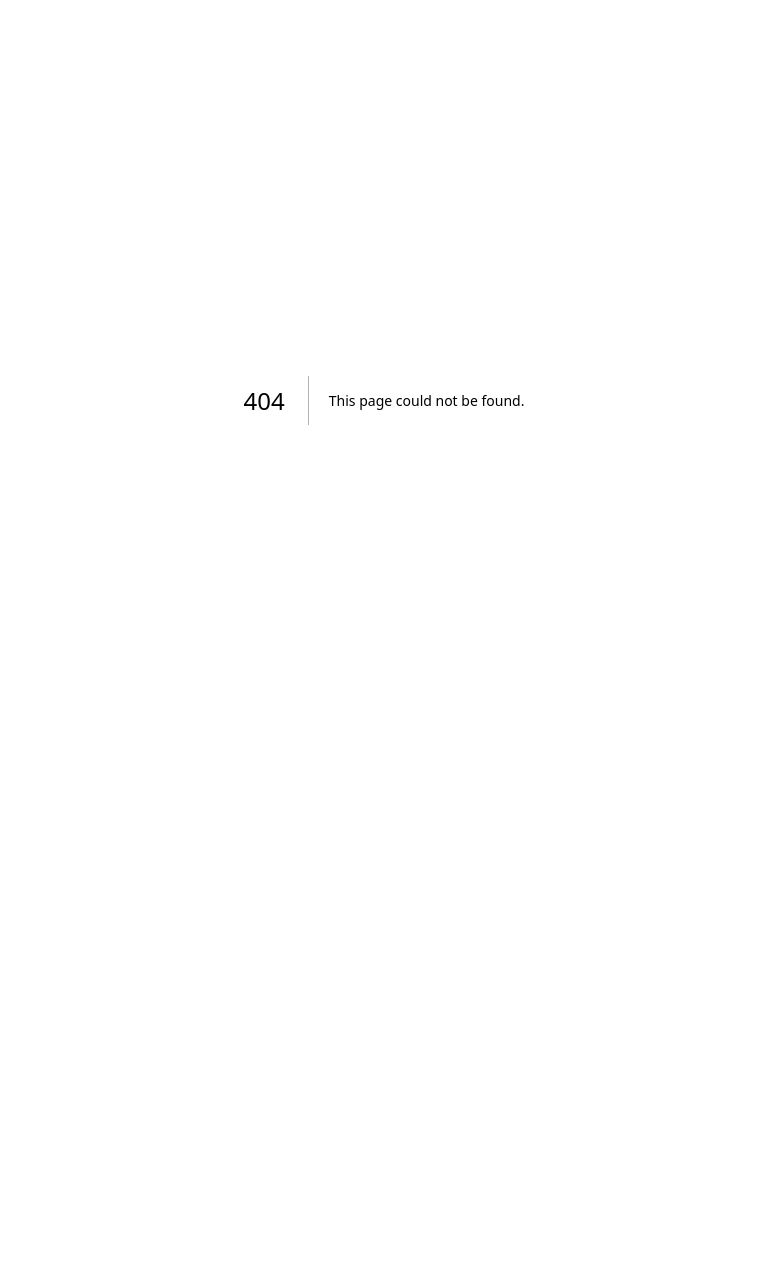
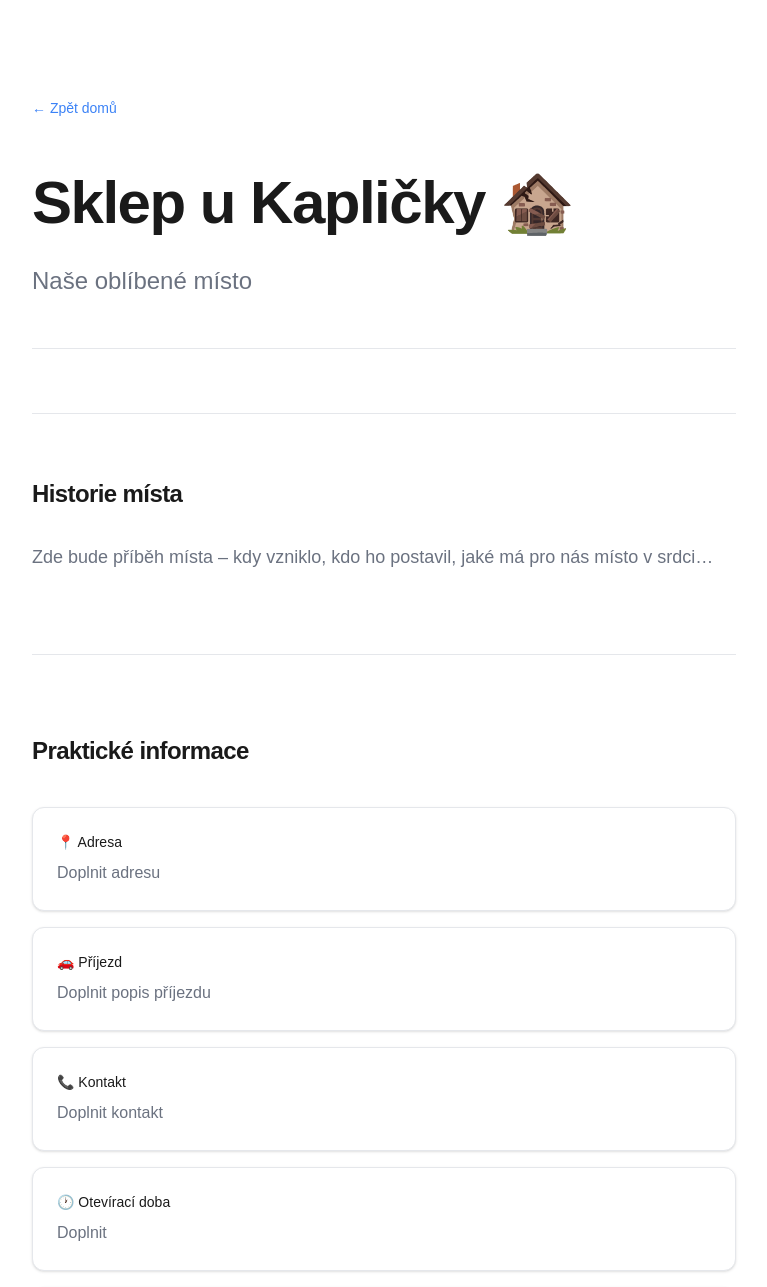
Before and after one commit to pavelnekula/rodinny-web, a Next.js app: page /sklep-u-kaplicky in a window 1280 px wide. Before the commit this address had no page. Shown: the top 1287 px of the page, without its empty margins (256-1023 px from the left). Before the commit the page ends 800 px from the top, so only its background shows below. Built offline with nearby package versions, Linux system fonts and the light colour scheme.

Commit message:
v0.ž-sklep
Made-with: Cursor

```diff
--- /dev/null
+++ b/app/sklep-u-kaplicky/page.tsx
@@ -0,0 +1,102 @@
+import type { Metadata } from "next";
+import Link from "next/link";
+
+const MAPS_URL = "https://maps.app.goo.gl/qEx7BNZjUKY4hXLp6";
+
+export const metadata: Metadata = {
+  title: "Sklep u Kapličky | Rodinný web",
+  description: "Sklep u Kapličky – naše oblíbené místo.",
+};
+
+export default function SklepUKaplickyPage() {
+  return (
+    <div className="min-h-screen bg-[#ffffff] text-[#1a1a1a]">
+      <div className="mx-auto max-w-3xl px-6 py-16 sm:px-8 sm:py-20 md:py-24">
+        <Link
+          href="/"
+          className="inline-flex text-sm font-light text-[#3b82f6] transition hover:underline focus-visible:outline focus-visible:ring-2 focus-visible:ring-[#3b82f6] focus-visible:ring-offset-2"
+          aria-label="Zpět na hlavní stránku"
+        >
+          ← Zpět domů
+        </Link>
+
+        <header className="mt-12 border-b border-[#e5e7eb] pb-12">
+          <h1 className="text-4xl font-semibold leading-[1.15] tracking-tight text-[#1a1a1a] sm:text-5xl md:text-6xl">
+            Sklep u Kapličky 🏚️
+          </h1>
+          <p className="mt-6 text-xl font-light leading-relaxed text-[#6b7280] sm:text-2xl">
+            Naše oblíbené místo
+          </p>
+        </header>
+
+        <article className="mt-16 border-t border-[#e5e7eb] pt-16">
+          <h2 className="text-2xl font-semibold tracking-tight text-[#1a1a1a]">
+            Historie místa
+          </h2>
+          <div className="mt-8 space-y-6 text-lg font-light leading-[1.75] text-[#6b7280]">
+            <p>
+              Zde bude příběh místa – kdy vzniklo, kdo ho postavil, jaké má pro
+              nás místo v srdci…
+            </p>
+          </div>
+        </article>
+
+        <section className="mt-20 border-t border-[#e5e7eb] pt-20">
+          <h2 className="text-2xl font-semibold tracking-tight text-[#1a1a1a]">
+            Praktické informace
+          </h2>
+          <ul className="mt-10 flex flex-col gap-4">
+            <li className="rounded-xl border border-[#e5e7eb] bg-[#ffffff] p-6 shadow-sm">
+              <p className="text-sm font-medium text-[#1a1a1a]">
+                <span aria-hidden>📍</span> Adresa
+              </p>
+              <p className="mt-2 font-light leading-relaxed text-[#6b7280]">
+                Doplnit adresu
+              </p>
+            </li>
+            <li className="rounded-xl border border-[#e5e7eb] bg-[#ffffff] p-6 shadow-sm">
+              <p className="text-sm font-medium text-[#1a1a1a]">
+                <span aria-hidden>🚗</span> Příjezd
+              </p>
+              <p className="mt-2 font-light leading-relaxed text-[#6b7280]">
+                Doplnit popis příjezdu
+              </p>
+            </li>
+            <li className="rounded-xl border border-[#e5e7eb] bg-[#ffffff] p-6 shadow-sm">
+              <p className="text-sm font-medium text-[#1a1a1a]">
+                <span aria-hidden>📞</span> Kontakt
+              </p>
+              <p className="mt-2 font-light leading-relaxed text-[#6b7280]">
+                Doplnit kontakt
+              </p>
+            </li>
+            <li className="rounded-xl border border-[#e5e7eb] bg-[#ffffff] p-6 shadow-sm">
+              <p className="text-sm font-medium text-[#1a1a1a]">
+                <span aria-hidden>🕐</span> Otevírací doba
+              </p>
+              <p className="mt-2 font-light leading-relaxed text-[#6b7280]">
+                Doplnit
+              </p>
+            </li>
+            <li className="rounded-xl border border-[#e5e7eb] bg-[#ffffff] p-6 shadow-sm transition-shadow hover:shadow-md">
+              <p className="text-sm font-medium text-[#1a1a1a]">
+                <span aria-hidden>🗺️</span> Mapa a fotky místa
+              </p>
+              <p className="mt-2 font-light leading-relaxed text-[#6b7280]">
+                Přesná poloha, náhled a fotografie přímo v Google Mapách.
+              </p>
+              <a
+                href={MAPS_URL}
+                target="_blank"
+                rel="noopener noreferrer"
+                className="mt-4 inline-flex text-sm font-medium text-[#3b82f6] transition hover:underline focus-visible:outline focus-visible:ring-2 focus-visible:ring-[#3b82f6] focus-visible:ring-offset-2"
+              >
+                Otevřít v Google Mapách →
+              </a>
+            </li>
+          </ul>
+        </section>
+      </div>
+    </div>
+  );
+}
```
